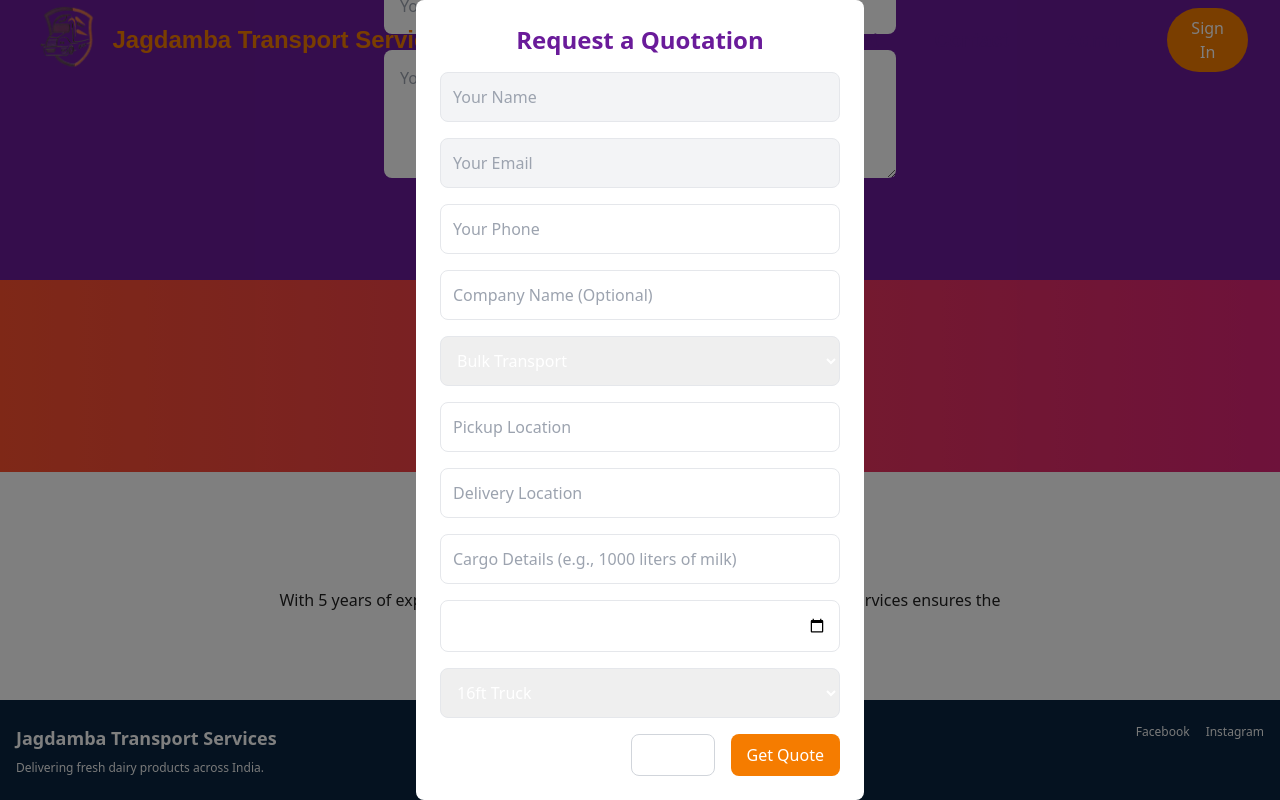
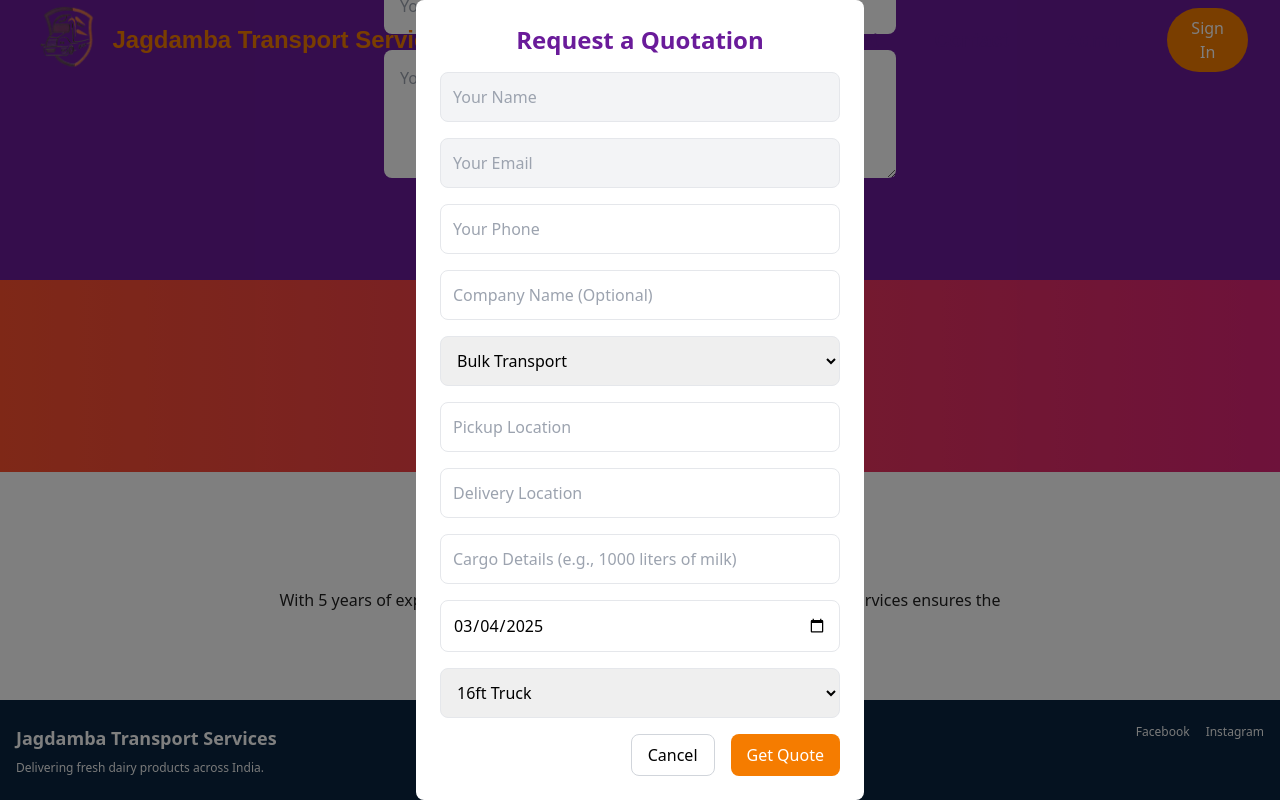
Before and after one commit to FullStackParihar/JTS-Tranposrtation, a React (Vite) app: page / in a window 1280 px wide. Both pictures are taken after a click on the button "Request a Quote". Shown: the part 2136-2936 px from the top of the page. Built offline with nearby package versions, Linux system fonts and the light colour scheme.

Commit message:
request Q color black

```diff
--- a/src/pages/HomePage.jsx
+++ b/src/pages/HomePage.jsx
@@ -299,7 +299,7 @@ const HomePage = () => {
                   placeholder="Your Name"
                   value={formData.name}
                   onChange={handleChange}
-                  className="p-3 w-full mb-4 border rounded-lg focus:ring-2 focus:ring-[#F57C00] bg-gray-100"
+                  className="p-3 w-full text-black mb-4 border rounded-lg focus:ring-2 focus:ring-[#F57C00] bg-gray-100"
                   required
                   readOnly
                 />
@@ -309,7 +309,7 @@ const HomePage = () => {
                   placeholder="Your Email"
                   value={formData.email}
                   onChange={handleChange}
-                  className="p-3 w-full mb-4 border rounded-lg focus:ring-2 focus:ring-[#F57C00] bg-gray-100"
+                  className="p-3 w-full text-black mb-4 border rounded-lg focus:ring-2 focus:ring-[#F57C00] bg-gray-100"
                   required
                   readOnly
                 />
@@ -319,7 +319,7 @@ const HomePage = () => {
                   placeholder="Your Phone"
                   value={formData.phone}
                   onChange={handleChange}
-                  className="p-3 w-full mb-4 border rounded-lg focus:ring-2 focus:ring-[#F57C00]"
+                  className="p-3 w-full text-black mb-4 border rounded-lg focus:ring-2 focus:ring-[#F57C00]"
                   required
                 />
                 <input
@@ -328,13 +328,13 @@ const HomePage = () => {
                   placeholder="Company Name (Optional)"
                   value={formData.companyName}
                   onChange={handleChange}
-                  className="p-3 w-full mb-4 border rounded-lg focus:ring-2 focus:ring-[#F57C00]"
+                  className="p-3 w-full text-black mb-4 border rounded-lg focus:ring-2 focus:ring-[#F57C00]"
                 />
                 <select
                   name="serviceType"
                   value={formData.serviceType}
                   onChange={handleChange}
-                  className="p-3 w-full mb-4 border rounded-lg focus:ring-2 focus:ring-[#F57C00]"
+                  className="p-3 w-full text-black mb-4 border rounded-lg focus:ring-2 focus:ring-[#F57C00]"
                   required
                 >
                   <option value="bulk_transport">Bulk Transport</option>
@@ -348,7 +348,7 @@ const HomePage = () => {
                   placeholder="Pickup Location"
                   value={formData.pickupLocation}
                   onChange={handleChange}
-                  className="p-3 w-full mb-4 border rounded-lg focus:ring-2 focus:ring-[#F57C00]"
+                  className="p-3 w-full text-black mb-4 border rounded-lg focus:ring-2 focus:ring-[#F57C00]"
                   required
                 />
                 <input
@@ -357,7 +357,7 @@ const HomePage = () => {
                   placeholder="Delivery Location"
                   value={formData.deliveryLocation}
                   onChange={handleChange}
-                  className="p-3 w-full mb-4 border rounded-lg focus:ring-2 focus:ring-[#F57C00]"
+                  className="p-3 w-full text-black mb-4 border rounded-lg focus:ring-2 focus:ring-[#F57C00]"
                   required
                 />
                 <input
@@ -366,7 +366,7 @@ const HomePage = () => {
                   placeholder="Cargo Details (e.g., 1000 liters of milk)"
                   value={formData.cargoDetails}
                   onChange={handleChange}
-                  className="p-3 w-full mb-4 border rounded-lg focus:ring-2 focus:ring-[#F57C00]"
+                  className="p-3 w-full text-black mb-4 border rounded-lg focus:ring-2 focus:ring-[#F57C00]"
                   required
                 />
                 <input
@@ -374,14 +374,14 @@ const HomePage = () => {
                   name="scheduledDate"
                   value={formData.scheduledDate}
                   onChange={handleChange}
-                  className="p-3 w-full mb-4 border rounded-lg focus:ring-2 focus:ring-[#F57C00]"
+                  className="p-3 w-full text-black mb-4 border rounded-lg focus:ring-2 focus:ring-[#F57C00]"
                   required
                 />
                 <select
                   name="vehicleType"
                   value={formData.vehicleType}
                   onChange={handleChange}
-                  className="p-3 w-full mb-4 border rounded-lg focus:ring-2 focus:ring-[#F57C00]"
+                  className="p-3 w-full text-black mb-4 border rounded-lg focus:ring-2 focus:ring-[#F57C00]"
                   required
                 >
                   <option value="16ft_truck">16ft Truck</option>
@@ -393,7 +393,7 @@ const HomePage = () => {
                   <button
                     type="button"
                     onClick={() => setShowQuotationForm(false)}
-                    className="px-4 py-2 border border-gray-300 rounded-lg hover:bg-gray-50"
+                    className="px-4 text-black py-2 border border-gray-300 rounded-lg hover:bg-gray-50"
                     disabled={loading}
                   >
                     Cancel
--- a/src/utility/baseurl.js
+++ b/src/utility/baseurl.js
@@ -1,4 +1,4 @@
-// const baseurl = "http://localhost:5002"
-const baseurl = "https://jts-tranposrtation1.onrender.com"
+const baseurl = "http://localhost:5002"
+// const baseurl = "https://jts-tranposrtation1.onrender.com"
 
 export default baseurl;
```
